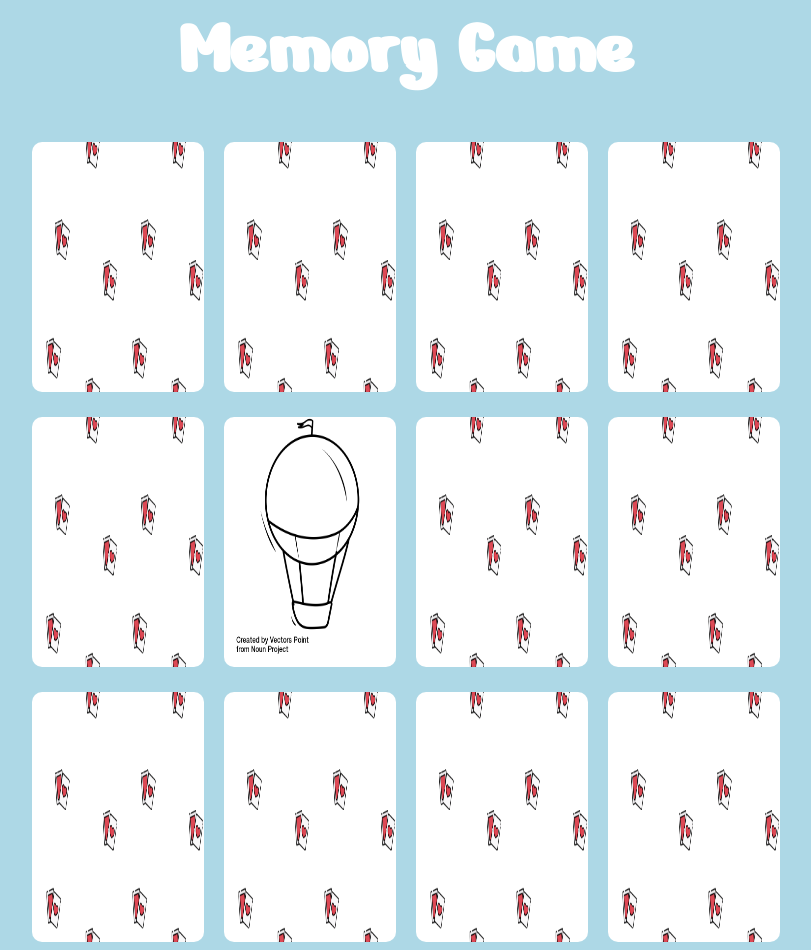
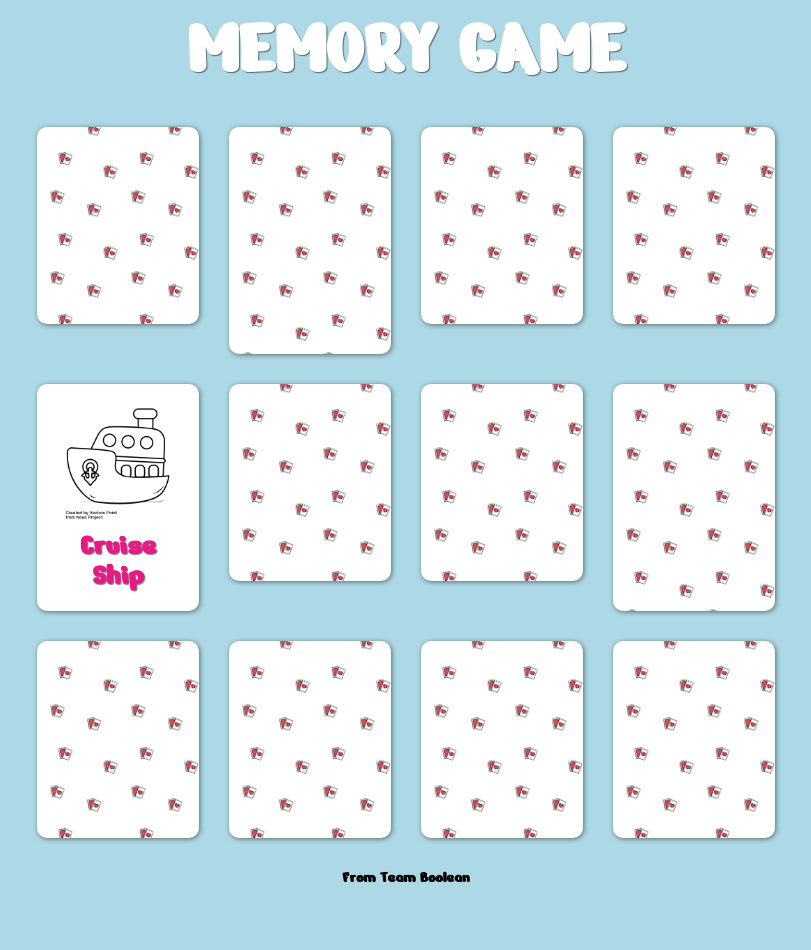
Before and after one commit to Nicolas2595/html-css-memory, a plain HTML site: page index.html in a window 1280 px wide. Shown: the top 950 px of the page, without its empty margins (234-1045 px from the left). After the commit the page ends 887 px from the top, so only its background shows below. Drawn offline with Linux system fonts and the light colour scheme.

Commit message:
corretto

```diff
--- a/css/style.css
+++ b/css/style.css
@@ -4,53 +4,87 @@
     margin: 0;
 }
 
+.container {
+    width: 60%;
+    margin: 0 auto;
+}
+
 body {
     background-color:#add8e6 ;
     font-family: 'Nerko One', cursive;
-    margin: 0 20%;
+    text-align: center;
 }
 
 /* Header */
 h1 {
     color: white;
     font-size: 80px;
-    text-align: center;
+    text-shadow: 1px 1px 1px rgba(0, 0, 0, 0.5);
+
 }
 
 /* Main */
-main::after {
+
+.riga {
+    margin: 30px 0;
+}
+
+.riga::after {
     content: "";
     display: table;
     clear: both;
 }
 
-.container {
-    height: 80%;
-    margin-top: 35px;
+.carta-elemento {
+    float: left;
+    width: calc(25% - 30px);
+    padding: 20px;
+    margin: 0 15px;
+    border-radius: 10px;
+    background-image: url(../immagini/pattern.png);
+    background-size: contain;
+    background-repeat: repeat;
+    background-color: white;
+    cursor: pointer;
+    overflow: hidden;
+    box-shadow: 1px 1px 5px rgba(0, 0, 0, 0.5);
 }
 
-.card {
-    margin: 10px;
-    float: left;
-    width: calc(100% / 4 - 20px);
-    /*height: 250px;*/
-    /*background: red;*/
-    border-radius: 10px;
+.carta-elemento.active,
+.carta-elemento:hover {
+    background-image: none;
 }
 
-.img img {
+.carta-elemento img {
     width: 100%;
-    height: 250px;
-    border-radius: 10px;
+    visibility: hidden;
 }
 
-.img.baloon img {
-    background-color: white;
-    border-radius: 10px;
+.carta-elemento.active img,
+.carta-elemento:hover img  {
+    visibility: visible;
+}
+
+.carta-elemento h3 {
+    color: #E61A86;
+    font-size: 30px;
+    line-height: 1;
+    visibility: hidden;
+    text-shadow: 1px 1px 1px rgba(0, 0, 0, 0.5);
+}
+
+.carta-elemento.active h3 {
+    visibility: visible;
+
+}
+
+.carta-elemento:hover h3 {
+    color: #E67919;
+    visibility: visible;
 }
 
 /* Footer */
-h4 {
+footer {
     text-align: center;
     margin-top: 20px;
 }
--- a/index.html
+++ b/index.html
@@ -11,115 +11,77 @@
     </head>
     <body>
 
+        <div class="container">
         <!-- inizio Header -->
             <header>
-            <h1>Memory Game</h1>
+                <h1>MEMORY GAME</h1>
             </header>
             <!-- Fine header -->
 
             <!-- Inizio Main -->
             <main>
-            <div class="container">
-
-                <section class="sezione1">
-
-                    <div class="card tram">
-                        <div class="img tram">
-                            <img src="immagini/pattern.png" alt="">
-                            <!-- <img class="tram" src="immagini/noun_Tram_3134750.png" alt="">  -->
+                <div class="card">
+                    <div class="riga">
+                        <div class="carta-elemento">
+                            <img src="immagini/noun_air_balloon_3134741.png" alt="">
+                            <h3>Air baloon</h3>
+                        </div>
+                        <div class="carta-elemento">
+                            <img src="immagini/noun_Cruise_Ship_3134824.png" alt="">
+                            <h3>Cruise Ship</h3>
+                        </div>
+                        <div class="carta-elemento">
+                            <img src="immagini/noun_Bicycle_3134821.png" alt="">
+                            <h3>Bycicle</h3>
+                        </div>
+                        <div class="carta-elemento">
+                            <img src="immagini/noun_Tractor_3134797.png" alt="">
+                             <h3>Tractor</h3>
                         </div>
                     </div>
 
-                    <div class="card bycicle">
-                        <div class="img bycicle">
-                            <img src="immagini/pattern.png" alt="">
-                            <!-- <img class="bycicle" src="immagini/noun_Bicycle_3134821.png" alt=""> -->
+                    <div class="riga">
+                        <div class="carta-elemento active">
+                            <img src="immagini/noun_Cruise_Ship_3134824.png" alt="">
+                            <h3>Cruise Ship</h3>
+                        </div>
+                        <div class="carta-elemento">
+                            <img src="immagini/noun_Tram_3134750.png" alt="">
+                            <h3>Tram</h3>
+                        </div>
+                        <div class="carta-elemento">
+                            <img src="immagini/noun_Tractor_3134797.png" alt="">
+                            <h3>Tractor</h3>
+                        </div>
+                        <div class="carta-elemento">
+                            <img src="immagini/noun_air_balloon_3134741.png" alt="">
+                            <h3>Air Baloon</h3>
                         </div>
                     </div>
 
-                    <div class="card ship">
-                        <div class="img ship">
-                            <img src="immagini/pattern.png" alt="">
-                            <!-- <img class="ship" src="immagini/noun_Cruise_Ship_3134824.png" alt=""> -->
+                    <div class="riga">
+                        <div class="carta-elemento">
+                            <img src="immagini/noun_Tram_3134750.png" alt="">
+                            <h3>Tram</h3>
+                        </div>
+                        <div class="carta-elemento">
+                            <img src="immagini/noun_Bicycle_3134821.png" alt="">
+                            <h3>Bycicle</h3>
+                        </div>
+                        <div class="carta-elemento">
+                            <img src="immagini/noun_Submarine_3134738.png" alt="">
+                            <h3>Submarine</h3>
+                        </div>
+                        <div class="carta-elemento">
+                            <img src="immagini/noun_Submarine_3134738.png" alt="">
+                            <h3>Submarine</h3>
                         </div>
                     </div>
-
-                    <div class="card submarine">
-                        <div class="img submarine">
-                            <img src="immagini/pattern.png" alt="">
-                            <!-- <img class="submarine" src="immagini/noun_Submarine_3134738.png" alt=""> -->
-                        </div>
-                    </div>
-
-                </section>
-
-                <section class="sezione2">
-
-                    <div class="card tractor">
-                        <div class="img tractor">
-                            <img src="immagini/pattern.png" alt="">
-                            <!-- <img class="tractor" src="immagini/noun_Tractor_3134797.png" alt=""> -->
-                        </div>
-                    </div>
-
-                    <div class="card baloon">
-                        <div class="img baloon">
-                            <img src="immagini/noun_air_balloon_3134741.png" alt="">
-                        </div>
-                    </div>
-
-                    <div class="card baloon2">
-                        <div class="img ballon2">
-                            <img src="immagini/pattern.png" alt="">
-                            <!-- <img class="baloon" src="immagini/noun_air_balloon_3134741.png" alt=""> -->
-                        </div>
-                    </div>
-
-                    <div class="card bycicle2">
-                        <div class="img bycicle2">
-                            <img src="immagini/pattern.png" alt="">
-                            <!-- <img class="bycicle" src="immagini/noun_Bicycle_3134821.png" alt=""> -->
-                        </div>
-                    </div>
-
-                </section>
-
-                <section class="sezione3">
-
-                    <div class="card ship2">
-                        <div class="img ship2">
-                            <img src="immagini/pattern.png" alt="">
-                            <!-- <img class="ship" src="immagini/noun_Cruise_Ship_3134824.png" alt=""> -->
-                        </div>
-                    </div>
-
-                    <div class="card submarine2">
-                        <div class="img submarine2">
-                            <img src="immagini/pattern.png" alt="">
-                            <!-- <img class="submarine" src="immagini/noun_Submarine_3134738.png" alt=""> -->
-                        </div>
-                    </div>
-
-                    <div class="card tractor2">
-                        <div class="img tractor2">
-                            <img src="immagini/pattern.png" alt="">
-                            <!-- <img class="tractor" src="immagini/noun_Tractor_3134797.png" alt=""> -->
-                        </div>
-                    </div>
-
-                    <div class="card tram2">
-                        <div class="img tram2">
-                            <img src="immagini/pattern.png" alt="">
-                            <!-- <img class="tram" src="immagini/noun_Tram_3134750.png" alt=""> -->
-                        </div>
-                    </div>
-
-                </section>
-
                 </div>
 
             </main>
             <!-- Fine Main -->
+        </div>
 
         <!-- Inizio Footer -->
         <footer>
```
Lines whose indentation alone changed are shown as unchanged.
